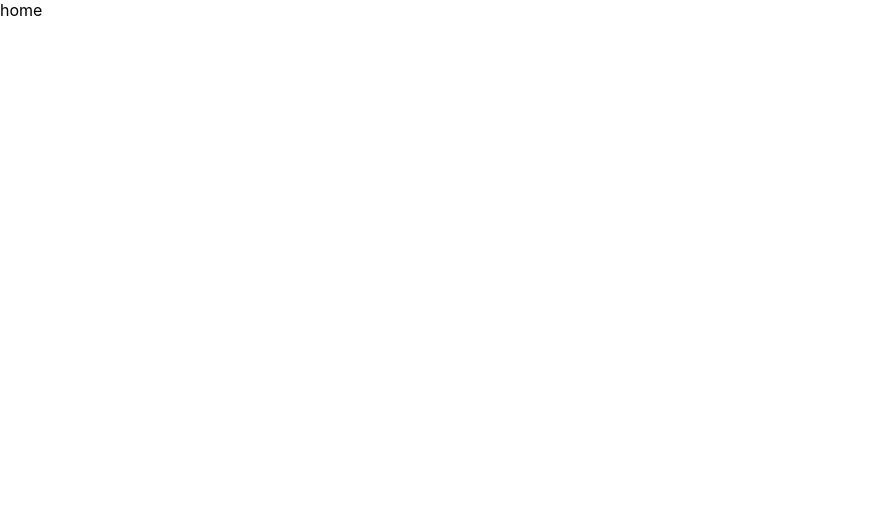
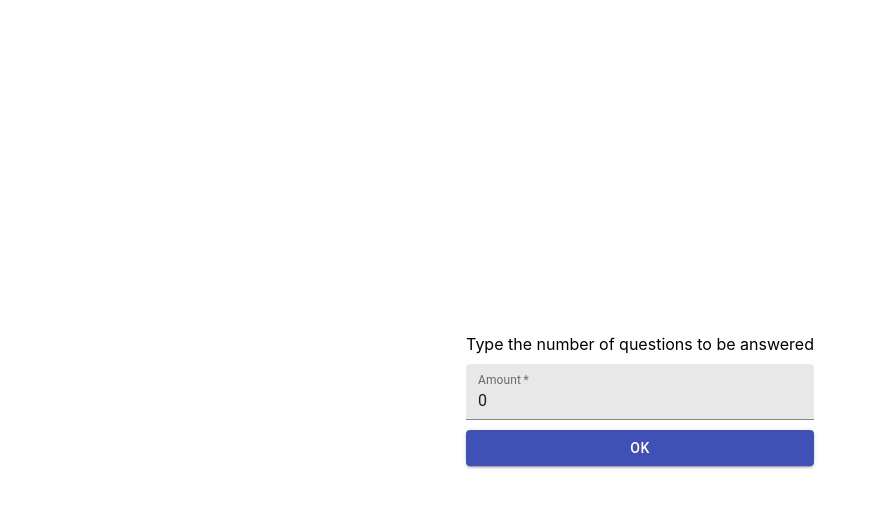
Before and after one commit to samenc99/Desafio-FrontEnd-Wa, a React (Create React App) app: page / in a window 1280 px wide. Shown: the top 508 px of the page, without its empty margins (0-877 px from the left). Built offline with nearby package versions, Linux system fonts and the light colour scheme.

Commit message:
Home - completo

```diff
--- a/package.json
+++ b/package.json
@@ -3,6 +3,7 @@
   "version": "0.1.0",
   "private": true,
   "dependencies": {
+    "@material-ui/core": "^4.12.3",
     "@testing-library/jest-dom": "^5.11.4",
     "@testing-library/react": "^11.1.0",
     "@testing-library/user-event": "^12.1.10",
@@ -10,6 +11,7 @@
     "react-dom": "^17.0.2",
     "react-router-dom": "^5.2.0",
     "react-scripts": "4.0.3",
+    "styled-components": "^5.3.0",
     "web-vitals": "^1.0.1"
   },
   "scripts": {
--- a/src/App.js
+++ b/src/App.js
@@ -1,8 +1,11 @@
 import Routes from "./Routes/Routes";
+import Global from "./Context/Global";
 
 function App() {
   return (
-    <Routes/>
+    <Global>
+      <Routes/>
+    </Global>
   )
 }
 
--- /dev/null
+++ b/src/Context/Global.jsx
@@ -0,0 +1,12 @@
+import {createContext, useState} from "react";
+
+export const Context = createContext()
+
+export default function Global({children}){
+  const [amount, setAmount] = useState(0);
+  return(
+    <Context.Provider value={{amount,setAmount}}>
+      {children}
+    </Context.Provider>
+  )
+}
--- a/src/Routes/Routes.jsx
+++ b/src/Routes/Routes.jsx
@@ -1,12 +1,13 @@
 import {BrowserRouter, Route, Switch} from 'react-router-dom'
 import {HOME, PLAY, QUESTIONS} from "./routesConstants";
+import Home from "../pages/Home/Home";
 
 export default function Routes(){
   return(
     <BrowserRouter>
       <Switch>
         <Route exact path={HOME}>
-          <div>home</div>
+          <Home/>
         </Route>
         <Route exact path={PLAY}>
           <div>play</div>
--- /dev/null
+++ b/src/hooks/useCoordinator.js
@@ -0,0 +1,14 @@
+import {useHistory} from "react-router-dom";
+import {HOME, PLAY, QUESTIONS} from "../Routes/routesConstants";
+
+export default function useCoordinator(){
+  const history = useHistory()
+
+  const toHome = ()=> history.push(HOME)
+  const toPlay = ()=> history.push(PLAY)
+  const toQuestions = ()=> history.push(QUESTIONS)
+
+  return{
+    toHome, toPlay, toQuestions
+  }
+}
--- /dev/null
+++ b/src/pages/Home/Home.jsx
@@ -0,0 +1,59 @@
+import {useContext} from "react";
+import TextField from '@material-ui/core/TextField';
+import { makeStyles } from '@material-ui/core/styles';
+import Button from '@material-ui/core/Button';
+import Container from "../../styled-components/Container";
+import styled from "styled-components";
+import {Context} from "../../Context/Global";
+import useCoordinator from "../../hooks/useCoordinator";
+
+const useStyles = makeStyles((theme) => ({
+  root: {
+    '& > *': {
+      margin: '5px',
+      minWidth: '320px',
+    }
+  },
+}));
+
+const Form = styled.form`
+  display: flex;
+  flex-direction: column;
+`
+
+export default function Home(){
+  const {amount, setAmount} = useContext(Context)
+  const {toPlay} = useCoordinator()
+  const onChangeAmount = (e)=>{
+    const {value} = e.target
+    if(value>0)setAmount(value)
+  }
+
+  const onSubmitForm = (e)=>{
+    e.preventDefault()
+    if(amount<=0){
+      alert('Please, you need to answer at least one question')
+    }
+    toPlay()
+  }
+
+  const classes = useStyles();
+  return (
+    <Container>
+      <Form className={classes.root} autoComplete={'off'}>
+        <label>Type the number of questions to be answered</label>
+        <TextField
+          required
+          type={'number'}
+          value={amount}
+          name={'amount'}
+          onChange={onChangeAmount}
+          variant={'filled'}
+          label={'Amount'}
+        />
+        <Button variant="contained" color="primary" onClick={onSubmitForm}>OK</Button>
+      </Form>
+    </Container>
+  )
+
+}
--- /dev/null
+++ b/src/styled-components/Container.js
@@ -0,0 +1,11 @@
+import styled from "styled-components";
+
+const Container = styled.main`
+  width: 100vw;
+  height: 100vh;
+  display: flex;
+  justify-content: center;
+  align-items: center;
+`
+
+export default Container
```
Also changed, not shown: 1 other file (tests, documents, lock files or other folders).
